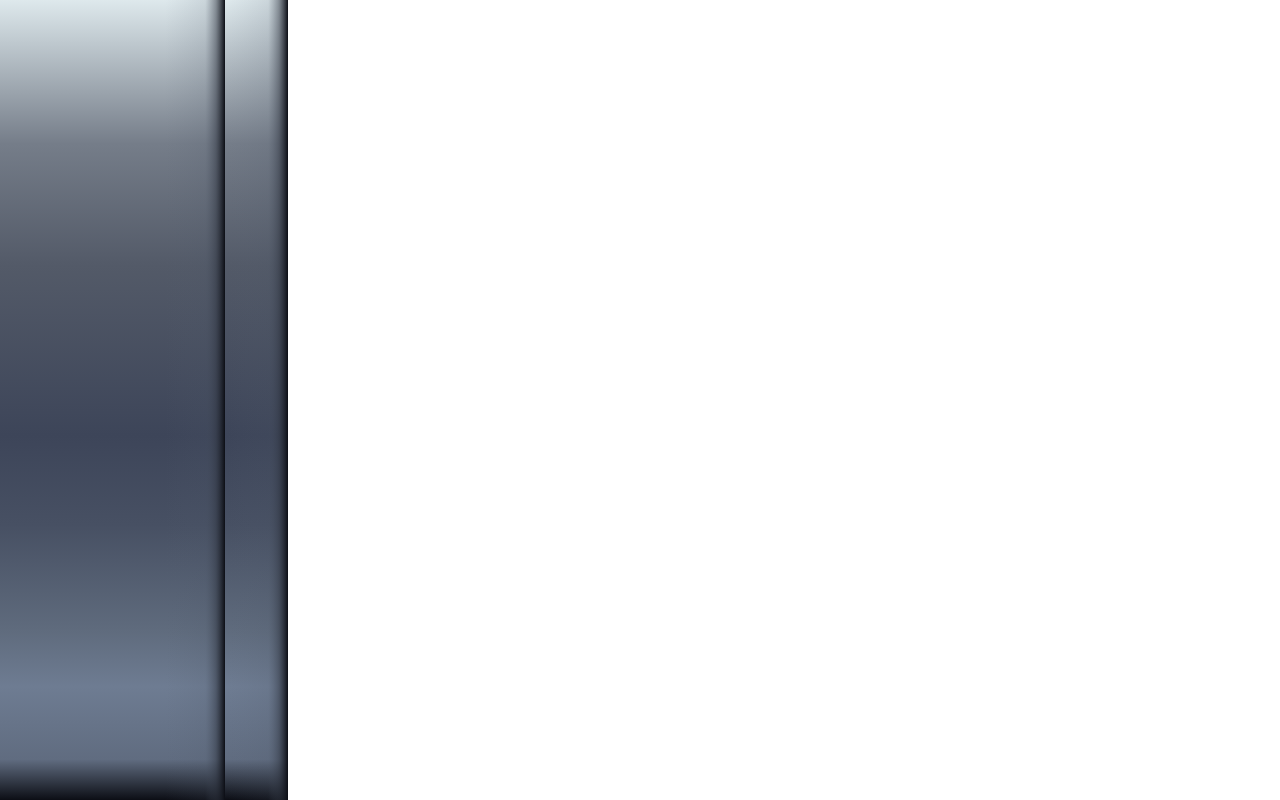
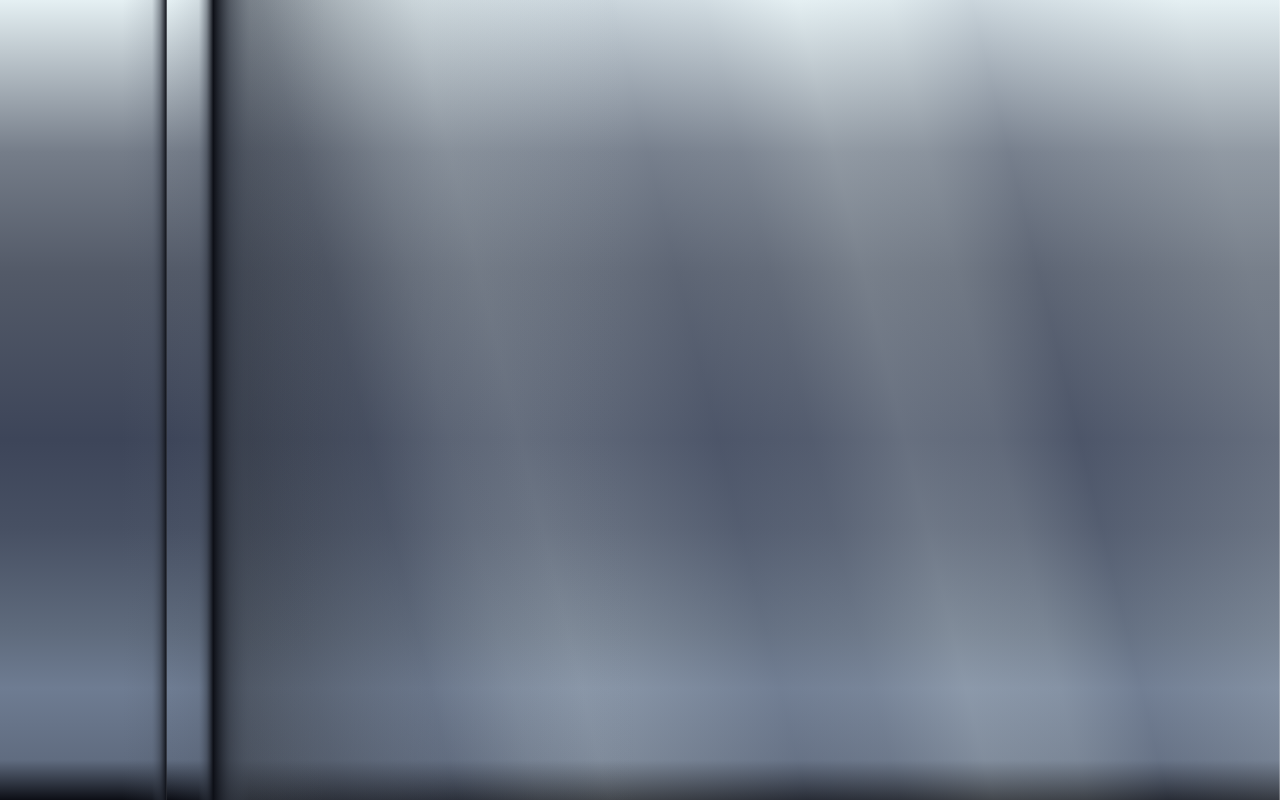
Before and after one commit to thomas-forte/TimeCapsule, a React (Vite) app: page /demo in a window 1280 px wide. Built offline with nearby package versions, Linux system fonts and the light colour scheme; a web font is replaced by a local one.

Commit message:
stretchy panel and door

```diff
--- a/src/pages/DemoPage.module.css
+++ b/src/pages/DemoPage.module.css
@@ -27,9 +27,4 @@ div.container {
     overflow: hidden;
 
     display: flex;
-
-    > :first-child {
-        background-color: green;
-        width: 22.5%;
-    }
 }
--- a/src/pages/DemoPage.tsx
+++ b/src/pages/DemoPage.tsx
@@ -4,7 +4,7 @@ export const DemoPage = () => {
   return (
     <div className={styles.container}>
       <svg
-        width="100%"
+        width="20%"
         height="100%"
         viewBox="0 0 384 1080"
         version="1.1"
@@ -15,7 +15,7 @@ export const DemoPage = () => {
         clipRule="evenodd"
         strokeLinejoin="round"
         strokeMiterlimit="2"
-        preserveAspectRatio="xMinYMax slice"
+        preserveAspectRatio="none"
       >
         <g id="Background">
           <rect x="300" y="0" width="84" height="1080" fill="url(#_Linear1)" />
@@ -94,6 +94,120 @@ export const DemoPage = () => {
           </linearGradient>
         </defs>
       </svg>
+
+      {/* door */}
+      <svg
+        width="100%"
+        height="100%"
+        viewBox="0 0 1776 1080"
+        version="1.1"
+        xmlns="http://www.w3.org/2000/svg"
+        xmlnsXlink="http://www.w3.org/1999/xlink"
+        xmlSpace="preserve"
+        fillRule="evenodd"
+        clipRule="evenodd"
+        strokeLinejoin="round"
+        strokeMiterlimit="2"
+        preserveAspectRatio="none"
+      >
+        <rect
+          x="0"
+          y="0"
+          width="1776"
+          height="1080"
+          fill="url(#_Door_Linear1)"
+        />
+        <rect
+          x="0"
+          y="0"
+          width="1776"
+          height="1080"
+          fill="url(#_Door_Linear2)"
+        />
+        <rect
+          x="0"
+          y="0"
+          width="1776"
+          height="1080"
+          fill="url(#_Door_Linear3)"
+        />
+        <rect
+          x="0"
+          y="0"
+          width="696"
+          height="1080"
+          fill="url(#_Door_Linear4)"
+        />
+        <defs>
+          <linearGradient
+            id="_Door_Linear1"
+            x1="0"
+            y1="0"
+            x2="1"
+            y2="0"
+            gradientUnits="userSpaceOnUse"
+            gradientTransform="matrix(5.26371e-14,1080,-859.629,6.61309e-14,851.118,0)"
+          >
+            <stop offset="0" stopColor="#e5f0f3" stopOpacity="1" />
+            <stop offset="0.19" stopColor="#757d89" stopOpacity="1" />
+            <stop offset="0.34" stopColor="#535a68" stopOpacity="1" />
+            <stop offset="0.55" stopColor="#3d4559" stopOpacity="1" />
+            <stop offset="0.66" stopColor="#475063" stopOpacity="1" />
+            <stop offset="0.79" stopColor="#5f6b7d" stopOpacity="1" />
+            <stop offset="0.86" stopColor="#6e7c92" stopOpacity="1" />
+            <stop offset="0.95" stopColor="#606c80" stopOpacity="1" />
+            <stop offset="1" stopColor="#0c0e15" stopOpacity="1" />
+          </linearGradient>
+          <linearGradient
+            id="_Door_Linear2"
+            x1="0"
+            y1="0"
+            x2="1"
+            y2="0"
+            gradientUnits="userSpaceOnUse"
+            gradientTransform="matrix(-1776,540,-429.815,-1413.61,1776,540)"
+          >
+            <stop offset="0" stopColor="#e5f0f3" stopOpacity="0.25" />
+            <stop offset="0.18" stopColor="#7c8799" stopOpacity="0.25" />
+            <stop offset="0.25" stopColor="#ccd7dd" stopOpacity="0.25" />
+            <stop offset="0.33" stopColor="#e5f0f3" stopOpacity="0.25" />
+            <stop offset="0.41" stopColor="#96a1af" stopOpacity="0.25" />
+            <stop offset="0.49" stopColor="#7c8799" stopOpacity="0.25" />
+            <stop offset="0.66" stopColor="#e5f0f3" stopOpacity="0.25" />
+            <stop offset="0.72" stopColor="#c7d2d9" stopOpacity="0.25" />
+            <stop offset="0.79" stopColor="#7c8799" stopOpacity="0.25" />
+            <stop offset="0.89" stopColor="#97a2b0" stopOpacity="0.25" />
+            <stop offset="1" stopColor="#e5f0f3" stopOpacity="0.25" />
+          </linearGradient>
+          <linearGradient
+            id="_Door_Linear3"
+            x1="0"
+            y1="0"
+            x2="1"
+            y2="0"
+            gradientUnits="userSpaceOnUse"
+            gradientTransform="matrix(696,-20.4468,20.4468,696,9.09495e-13,560.447)"
+          >
+            <stop offset="0" stopColor="#0c0e15" stopOpacity="0.5" />
+            <stop offset="0.54" stopColor="#434b5a" stopOpacity="0.14" />
+            <stop offset="1" stopColor="#586375" stopOpacity="0" />
+          </linearGradient>
+          <linearGradient
+            id="_Door_Linear4"
+            x1="0"
+            y1="0"
+            x2="1"
+            y2="0"
+            gradientUnits="userSpaceOnUse"
+            gradientTransform="matrix(185.543,9.79419e-15,2.27225e-14,-79.9756,4.54747e-13,560.447)"
+          >
+            <stop offset="0" stopColor="#0c0e15" stopOpacity="1" />
+            <stop offset="0.15" stopColor="#313743" stopOpacity="0.52" />
+            <stop offset="0.33" stopColor="#4e5868" stopOpacity="0.13" />
+            <stop offset="1" stopColor="#586375" stopOpacity="0" />
+          </linearGradient>
+        </defs>
+      </svg>
     </div>
   );
 };
```
